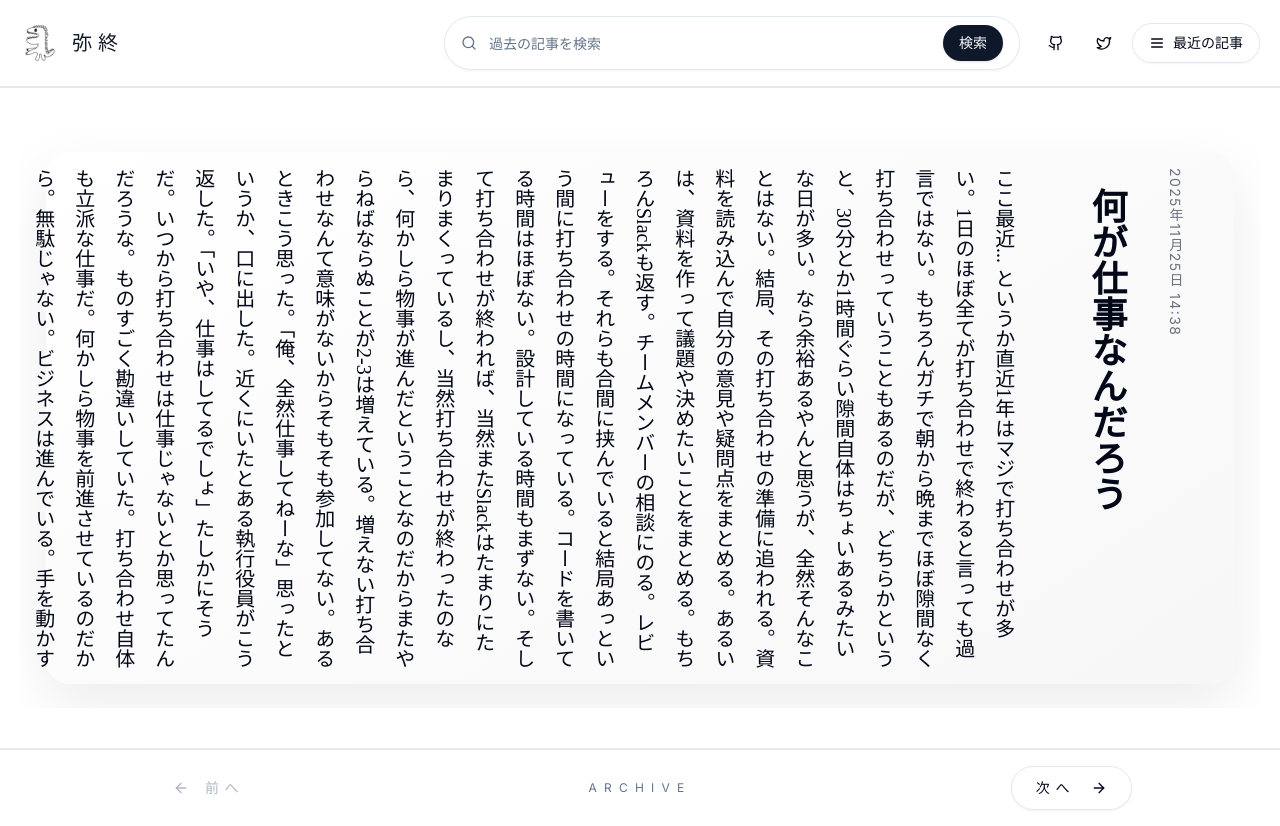
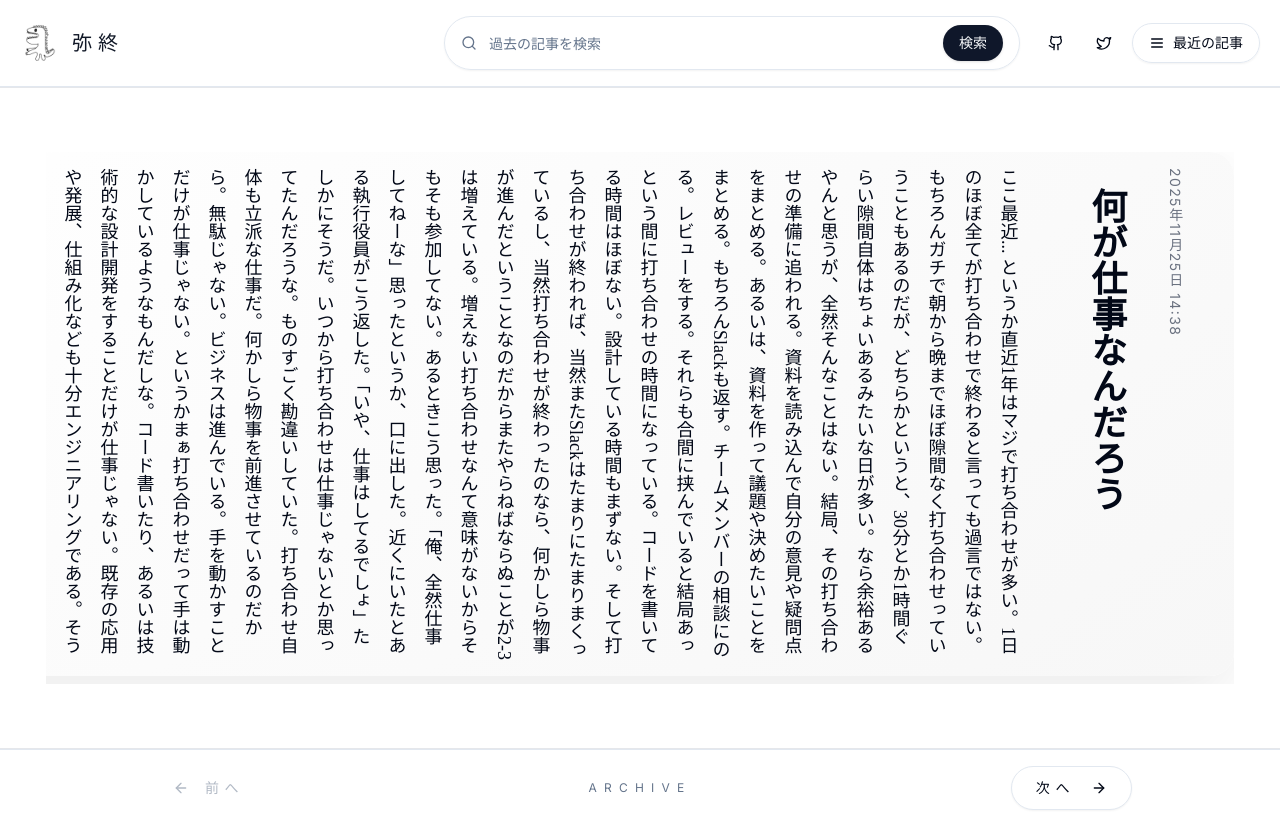
Before and after one commit to gzock/iyahate-blog, a Next.js app: page / in a window 1280 px wide. Built offline with nearby package versions, Linux system fonts and the light colour scheme.

Commit message:
fix: scroll

```diff
--- a/app/content.tsx
+++ b/app/content.tsx
@@ -1,5 +1,5 @@
 // Content.tsx
-import React from "react";
+import React, { useEffect, useRef } from "react";
 import styles from "./page.module.css";
 import { Post } from "@/types/post";
 import { formatUpdatedAt } from "@/lib/date";
@@ -10,6 +10,16 @@ type ContentProps = {
 };
 
 const Content: React.FC<ContentProps> = ({ post, isLoading = false }) => {
+  const scrollRef = useRef<HTMLDivElement | null>(null);
+
+  useEffect(() => {
+    if (!scrollRef.current) {
+      return;
+    }
+    const el = scrollRef.current;
+    el.scrollLeft = el.scrollWidth;
+  }, [post?.id]);
+
   const renderParagraphs = (text: string, keyPrefix: string) =>
     text
       .split(/\n{2,}/)
@@ -42,6 +52,7 @@ const Content: React.FC<ContentProps> = ({ post, isLoading = false }) => {
 
   return (
     <div className={styles.container}>
+      <div className={styles.scrollWrapper} ref={scrollRef}>
         <article className={styles.article}>
           <p className={styles.meta}>{formatUpdatedAt(post.updatedAt)}</p>
           <h1 className={styles.mainTitle}>{post.title}</h1>
@@ -54,6 +65,7 @@ const Content: React.FC<ContentProps> = ({ post, isLoading = false }) => {
           ))}
         </article>
       </div>
+    </div>
   );
 };
 
--- a/app/page.module.css
+++ b/app/page.module.css
@@ -2,7 +2,7 @@
   display: flex;
   justify-content: flex-end; /* コンテンツを右寄せにする */
   align-items: stretch; /* 背景を縦にいっぱいに広げる */
-  overflow: auto;
+  overflow: hidden;
   height: min(82vh, calc(100vh - 220px));
   min-height: calc(100vh - 260px);
   width: 100%;
@@ -10,8 +10,22 @@
   padding: 1.5rem 2vw;
 }
 
+.scrollWrapper {
+  width: 100%;
+  height: 100%;
+  overflow-x: auto;
+  overflow-y: hidden;
+  padding-bottom: 0.5rem; /* 横スクロールバー用の余白 */
+  scrollbar-width: none;
+  -ms-overflow-style: none;
+}
+
+.scrollWrapper::-webkit-scrollbar {
+  display: none;
+}
+
 .verticalText {
-  font-size: 20px; /* お好みで調整してください */
+  font-size: 18px; /* お好みで調整してください */
   white-space: normal; /* 文章の折り返しを可能にする */
   font-family: "Hiragino Mincho ProN", "ヒラギノ明朝 ProN W6",
     "Hiragino Mincho Pro", "ヒラギノ明朝 Pro", "HG明朝E", "ＭＳ Ｐ明朝",
@@ -77,8 +91,9 @@
 }
 
 .article {
-  min-width: min(92vw, 1300px);
-  width: 100%;
+  min-width: 100%;
+  width: max-content; /* コンテンツ量に応じて横幅を拡張 */
+  max-width: none;
   height: 100%;
   writing-mode: vertical-rl;
   text-orientation: mixed;
--- a/app/page.tsx
+++ b/app/page.tsx
@@ -123,7 +123,7 @@ export default function Home() {
         onToggleRecent={() => setIsRecentOpen((prev) => !prev)}
       />
       <hr className="h-px border-0 bg-gray-200 dark:bg-gray-700" />
-      <main className="w-full px-5 py-10">
+      <main className="w-full px-5 py-10 overflow-x-auto">
         {error ? (
           <div className="text-center text-sm text-red-500">{error}</div>
         ) : (
```
Lines whose indentation alone changed are shown as unchanged.
